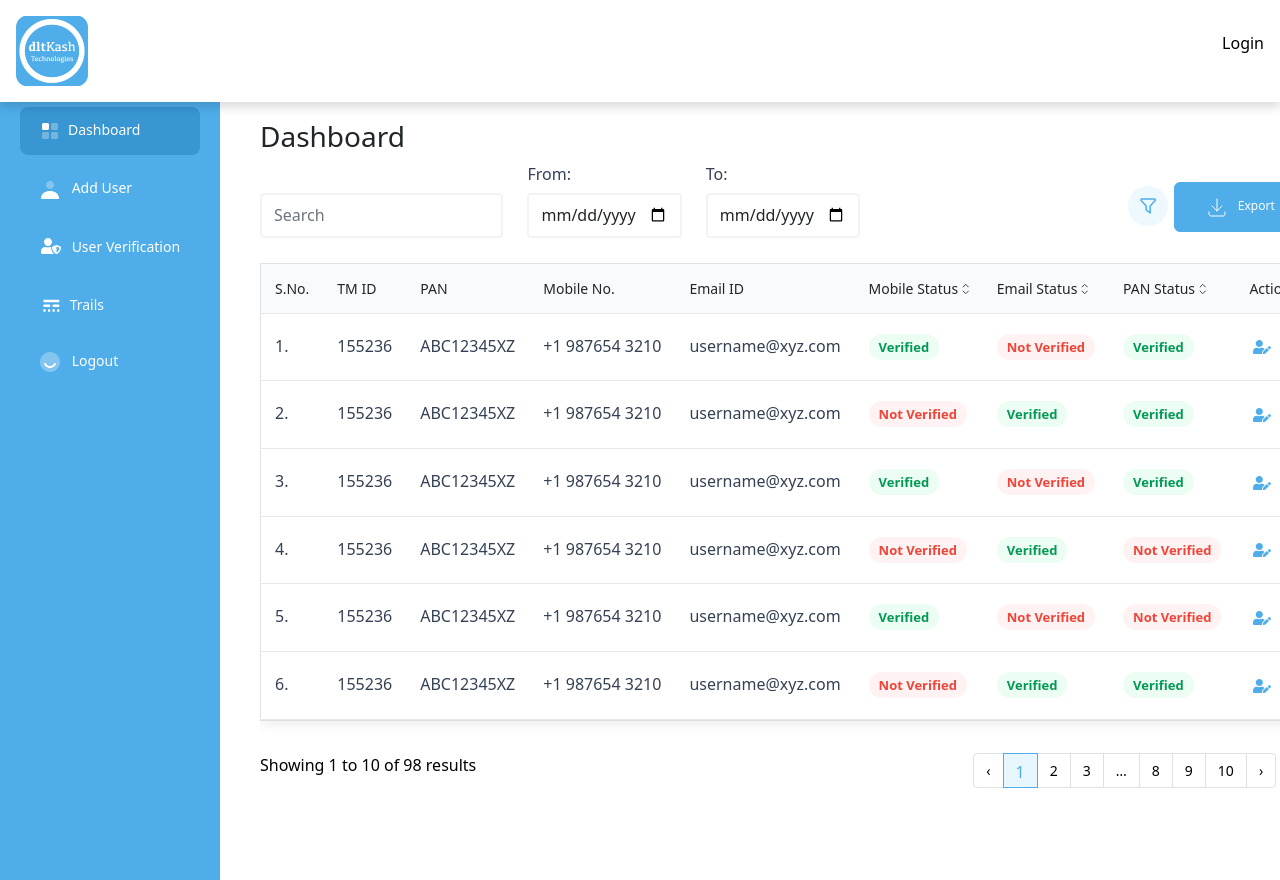
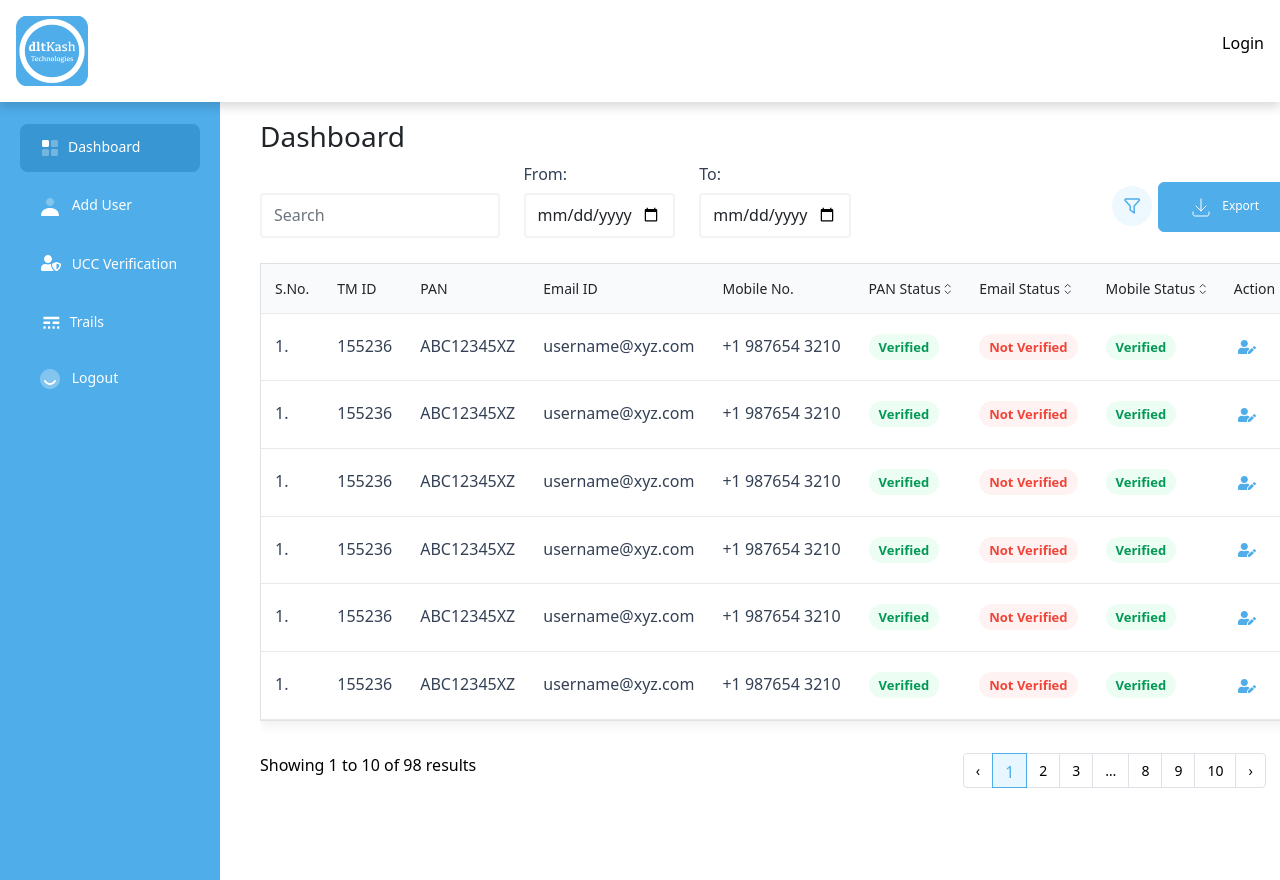
Before and after one commit to ankurkashyap2/dltkash-frontend, a React (Create React App) app: page /dashboard in a window 1280 px wide. Shown: the top 880 px of the page. Built offline with nearby package versions, Linux system fonts and the light colour scheme.

Commit message:
chnages-17jan

```diff
--- a/src/components/auth/entityDetailsForm.jsx
+++ b/src/components/auth/entityDetailsForm.jsx
@@ -142,6 +142,30 @@ const EntityDetailsForm = ({ setActiveTab, setEntityDetails }) => {
 				render={({ errors, handleChange, handleSubmit, values, touched }) => {
 					return (
 						<Form className="form-align" noValidate onSubmit={handleSubmit}>
+							<Form.Group as={Col} controlId="formGridEmail" className="center">
+									<div class="box box-primary">
+										<div class="box-body box-profile">
+											<div>
+												<div class="avatar-upload">
+													<div class="avatar-edit">
+														<form action="" method="post" id="form-image">
+															<input type="file" id="imageUpload" accept=".png, .jpg, .jpeg" />
+															<label for="imageUpload"></label>
+														</form>
+													</div>
+													<div class="avatar-preview">
+														<img
+															src="/assets/images/avatar.png"
+															class="profile-user-img img-responsive img-circle"
+															alt="User profile"
+															id="imagePreview"
+														/>
+													</div>
+												</div>
+											</div>
+										</div>
+									</div>
+								</Form.Group>
 							<Form.Group className="mb-3" controlId="validationFormik01">
 								<Form.Label className="text-bottom">Legal Entity</Form.Label>
 								<Form.Control
@@ -197,7 +221,7 @@ const EntityDetailsForm = ({ setActiveTab, setEntityDetails }) => {
 															{sebiCertificate.map((file, index) => {
 																return (
 																	<div {...getRootProps()} className="file file--upload">
-																		<span className="after_upload_text">{file.name}</span>
+																		<div className="after_upload_text">{file.name}</div>
 																	</div>
 																);
 															})}
@@ -298,7 +322,7 @@ const EntityDetailsForm = ({ setActiveTab, setEntityDetails }) => {
 															{cinCertificate.map((file, index) => {
 																return (
 																	<div {...getRootProps()} className="file file--upload">
-																		<span className="after_upload_text">{file.name}</span>
+																		<div className="after_upload_text">{file.name}</div>
 																	</div>
 																);
 															})}
@@ -362,7 +386,7 @@ const EntityDetailsForm = ({ setActiveTab, setEntityDetails }) => {
 															{pan.map((file, index) => {
 																return (
 																	<div {...getRootProps()} className="file file--upload">
-																		<span className="after_upload_text">{file.name}</span>
+																		<div className="after_upload_text">{file.name}</div>
 																	</div>
 																);
 															})}
--- a/src/components/auth/personalDetailsForm.jsx
+++ b/src/components/auth/personalDetailsForm.jsx
@@ -88,7 +88,7 @@ const PersonalDetailsForm = ({ setActiveTab, entityDetails, userRegister }) => {
 									<Form.Control
 										type="text"
 										placeholder="Enter User Name"
-										className="field-size"
+										className="field-size mb-3"
 										name="userName"
 										required
 										onChange={handleChange}
@@ -100,7 +100,7 @@ const PersonalDetailsForm = ({ setActiveTab, entityDetails, userRegister }) => {
 										{errors.userName}
 									</Form.Control.Feedback>
 								</Form.Group>
-								<Form.Group as={Col} controlId="formGridEmail">
+								{/* <Form.Group as={Col} controlId="formGridEmail">
 									<div class="box box-primary">
 										<div class="box-body box-profile">
 											<div>
@@ -123,7 +123,7 @@ const PersonalDetailsForm = ({ setActiveTab, entityDetails, userRegister }) => {
 											</div>
 										</div>
 									</div>
-								</Form.Group>
+								</Form.Group> */}
 							</Row>
 							<Row>
 								<Form.Group as={Col} controlId="formGridEmail">
@@ -164,7 +164,7 @@ const PersonalDetailsForm = ({ setActiveTab, entityDetails, userRegister }) => {
 									<Form.Control
 										type="text"
 										placeholder="Enter Email Address"
-										className="field-size"
+										className="field-size mb-3"
 										name="email"
 										required
 										onChange={handleChange}
@@ -187,7 +187,7 @@ const PersonalDetailsForm = ({ setActiveTab, entityDetails, userRegister }) => {
 									<Form.Control
 										type="text"
 										placeholder="Enter OTP"
-										className="field-size"
+										className="field-size mb-3"
 									/>
 								</Form.Group>
 							</Row>
@@ -197,7 +197,7 @@ const PersonalDetailsForm = ({ setActiveTab, entityDetails, userRegister }) => {
 									<Form.Control
 										type="password"
 										placeholder="Enter Password"
-										className="field-size"
+										className="field-size mb-3"
 										name="password"
 										required
 										onChange={handleChange}
@@ -214,7 +214,7 @@ const PersonalDetailsForm = ({ setActiveTab, entityDetails, userRegister }) => {
 									<Form.Control
 										type="password"
 										placeholder="Confirm Password"
-										className="field-size"
+										className="field-size mb-3"
 										name="confirmPassword"
 										required
 										onChange={handleChange}
--- a/src/pages/dashboard.jsx
+++ b/src/pages/dashboard.jsx
@@ -58,7 +58,7 @@ const Dashboard = () => {
 									<Nav.Link eventKey="Third">
 										<li>
 											<a>
-												<Varification alt="Verification" className="icon-dashboard" /> User
+												<Varification alt="Verification" className="icon-dashboard" /> UCC
 												Verification
 											</a>
 										</li>
@@ -148,10 +148,10 @@ const Dashboard = () => {
 													<th class="col-md-1">S.No.</th>
 													<th class="col-md-1">TM ID</th>
 													<th class="col-md-1">PAN</th>
+													<th class="col-md-1">Email ID</th>
 													<th class="col-md-1">Mobile No.</th>
-													<th class="col-md-1">Email ID</th>
 													<th class="col-md-1">
-														Mobile Status <Up alt="down" className="up-arrow" />
+														PAN Status <Up alt="down" className="up-arrow" />
 														<Down alt="down" className="down-arrow" />
 													</th>
 													<th class="col-md-1">
@@ -159,7 +159,7 @@ const Dashboard = () => {
 														<Down alt="down" className="down-arrow" />
 													</th>
 													<th class="col-md-1">
-														PAN Status <Up alt="down" className="up-arrow" />
+														Mobile Status <Up alt="down" className="up-arrow" />
 														<Down alt="down" className="down-arrow" />
 													</th>
 													<th class="col-md-1">Action</th>
@@ -170,8 +170,8 @@ const Dashboard = () => {
 													<td>1.</td>
 													<td>155236</td>
 													<td>ABC12345XZ</td>
+													<td>username@xyz.com</td>
 													<td>+1 987654 3210</td>
-													<td>username@xyz.com</td>
 													<td className="verfied-pill">
 														<span>Verified</span>
 													</td>
@@ -186,30 +186,11 @@ const Dashboard = () => {
 													</td>
 												</tr>
 												<tr>
-													<td>2.</td>
+													<td>1.</td>
 													<td>155236</td>
 													<td>ABC12345XZ</td>
+													<td>username@xyz.com</td>
 													<td>+1 987654 3210</td>
-													<td>username@xyz.com</td>
-													<td className="not-verfied-pill">
-														<span>Not Verified</span>
-													</td>
-													<td className="verfied-pill">
-														<span>Verified</span>
-													</td>
-													<td className="verfied-pill">
-														<span>Verified</span>
-													</td>
-													<td>
-														<UserEdit alt="edit" />
-													</td>
-												</tr>
-												<tr>
-													<td>3.</td>
-													<td>155236</td>
-													<td>ABC12345XZ</td>
-													<td>+1 987654 3210</td>
-													<td>username@xyz.com</td>
 													<td className="verfied-pill">
 														<span>Verified</span>
 													</td>
@@ -224,54 +205,73 @@ const Dashboard = () => {
 													</td>
 												</tr>
 												<tr>
-													<td>4.</td>
+													<td>1.</td>
 													<td>155236</td>
 													<td>ABC12345XZ</td>
+													<td>username@xyz.com</td>
 													<td>+1 987654 3210</td>
-													<td>username@xyz.com</td>
+													<td className="verfied-pill">
+														<span>Verified</span>
+													</td>
 													<td className="not-verfied-pill">
 														<span>Not Verified</span>
 													</td>
 													<td className="verfied-pill">
 														<span>Verified</span>
 													</td>
+													<td>
+														<UserEdit alt="edit" />
+													</td>
+												</tr>
+												<tr>
+													<td>1.</td>
+													<td>155236</td>
+													<td>ABC12345XZ</td>
+													<td>username@xyz.com</td>
+													<td>+1 987654 3210</td>
+													<td className="verfied-pill">
+														<span>Verified</span>
+													</td>
 													<td className="not-verfied-pill">
 														<span>Not Verified</span>
+													</td>
+													<td className="verfied-pill">
+														<span>Verified</span>
 													</td>
 													<td>
 														<UserEdit alt="edit" />
 													</td>
 												</tr>
 												<tr>
-													<td>5.</td>
+													<td>1.</td>
 													<td>155236</td>
 													<td>ABC12345XZ</td>
+													<td>username@xyz.com</td>
 													<td>+1 987654 3210</td>
-													<td>username@xyz.com</td>
 													<td className="verfied-pill">
 														<span>Verified</span>
 													</td>
 													<td className="not-verfied-pill">
 														<span>Not Verified</span>
 													</td>
-													<td className="not-verfied-pill">
-														<span>Not Verified</span>
+													<td className="verfied-pill">
+														<span>Verified</span>
 													</td>
 													<td>
 														<UserEdit alt="edit" />
 													</td>
 												</tr>
 												<tr>
-													<td>6.</td>
+													<td>1.</td>
 													<td>155236</td>
 													<td>ABC12345XZ</td>
+													<td>username@xyz.com</td>
 													<td>+1 987654 3210</td>
-													<td>username@xyz.com</td>
+													<td className="verfied-pill">
+														<span>Verified</span>
+													</td>
 													<td className="not-verfied-pill">
 														<span>Not Verified</span>
-													</td>
-													<td className="verfied-pill">
-														<span>Verified</span>
 													</td>
 													<td className="verfied-pill">
 														<span>Verified</span>
@@ -376,12 +376,12 @@ const Dashboard = () => {
 							{/* User Verification */}
 
 							<Tab.Pane eventKey="Third">
-								<h3>User Verificaiton</h3>
+								<h3>UCC Verificaiton</h3>
 								<Row className="add_user">
 									<Col sm={7}>
 										<Row className="mb-5">
 											<Form.Label column lg={3} className="text-bold">
-												Notification send via
+											Verificaiton send via
 											</Form.Label>
 											<Col>
 												<Form.Select defaultValue="Choose..." className="select-custom">
@@ -485,9 +485,9 @@ const Dashboard = () => {
 											<thead>
 												<tr>
 													<th class="col-md-1">Date</th>
-													<th class="col-md-1">Total Pan's</th>
+													<th class="col-md-1">Total PAN's</th>
+													<th class="col-md-1">Total Email Id's</th>
 													<th class="col-md-1">Total Mobile No.</th>
-													<th class="col-md-1">Total Email Id's</th>
 													<th class="col-md-1">SMS Sent</th>
 													<th class="col-md-1">Email's Sent </th>
 													<th class="col-md-1">Total Amount</th>
--- a/src/styles/dashboard.css
+++ b/src/styles/dashboard.css
@@ -51,7 +51,7 @@ ul.pagination .page-item a {
 .nav_dashboard {
     list-style: none;
     padding: 0 10px;
-    margin-top: 7px;
+    margin-top: 24px;
 }
 
 .nav-item a {
--- a/src/styles/register.css
+++ b/src/styles/register.css
@@ -155,7 +155,7 @@ form.form-align {
 	background: #f2f4f7;
 }
 
-span.after_upload_text {
+.after_upload_text {
 	width: 100%;
 	margin-bottom: 15px !important;
 	height: 45px;
```
Also changed, not shown: 1 other file (tests, documents, lock files or other folders).
